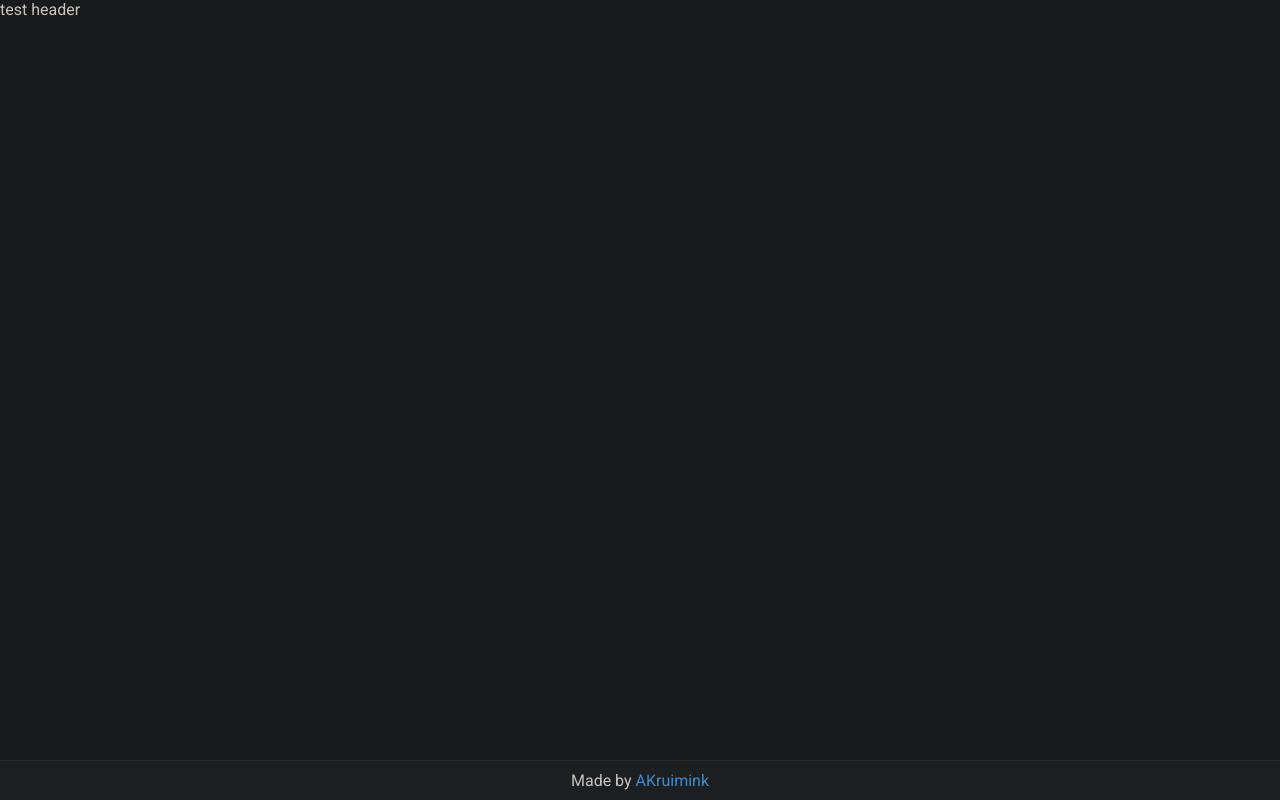
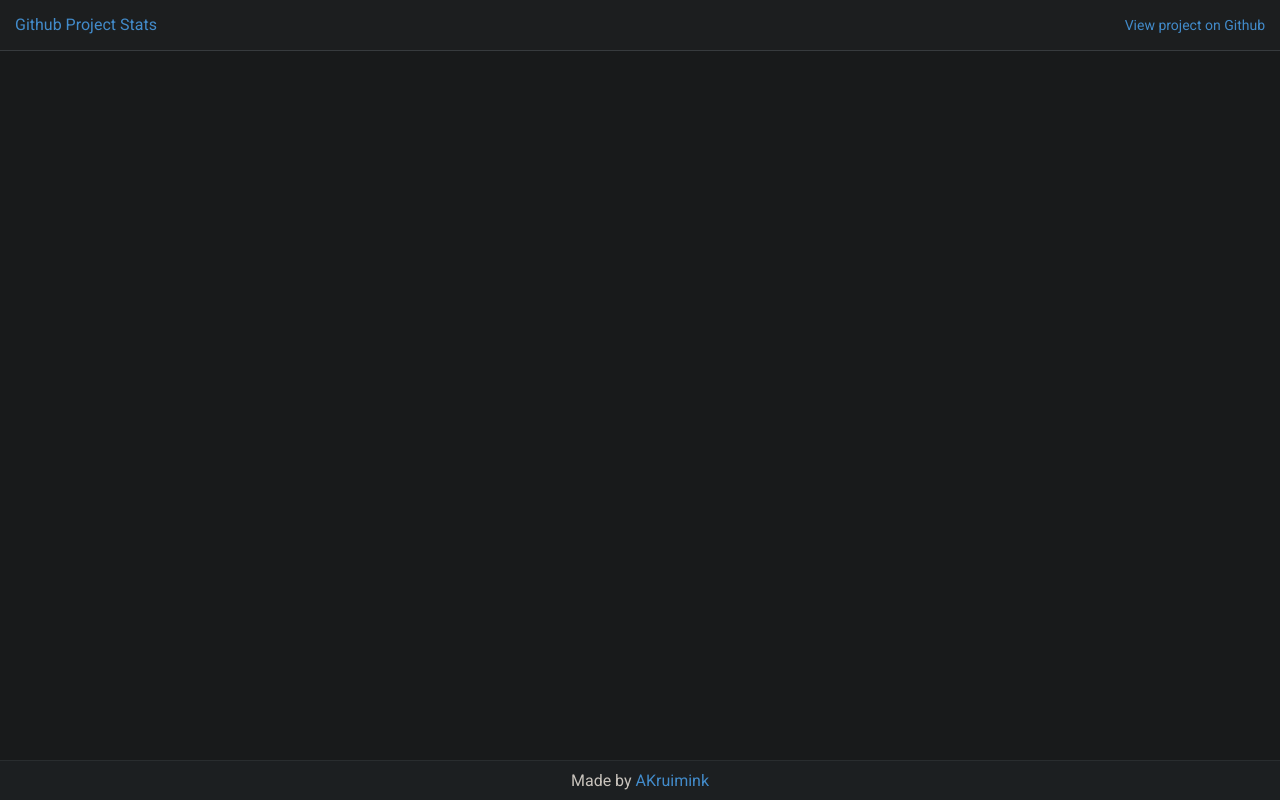
Before and after one commit to AKruimink/GithubStats, a plain HTML site: page src/index.html in a window 1280 px wide. Drawn offline with Linux system fonts and the light colour scheme.

Commit message:
Add basic right and left header section

```diff
--- a/src/css/main.css
+++ b/src/css/main.css
@@ -20,6 +20,31 @@ a:hover {
     text-decoration: underline;
 }
 
+.navbar {
+    display: flex;
+    flex-direction: row;
+    justify-content: space-between;
+}
+
+.navbar-default{
+    background-color: rgb(28, 30, 31);
+    border-bottom: 1px solid rgb(55, 59, 62);;
+    color: rgb(157, 148, 136);
+}
+
+.navbar-left {
+    padding: 15px;
+    line-height: 20px;
+    height: 50px;
+}
+
+.navbar-right{
+    padding: 15px;
+    font-size: 14px;
+    line-height: 20px;
+    height: 50px;
+}
+
 .footer {
     position: absolute;
     bottom: 0px;
--- a/src/index.html
+++ b/src/index.html
@@ -8,12 +8,21 @@
         <link rel="stylesheet" href="css/main.css">
     </head>
     <body>
-        <nav class="navbar" role="navigation">
-            <p>test header</p>
+        <nav class="navbar navbar-default" role="navigation">
+            <div class="navbar-left">
+                <a href=".">
+                    Github Project Stats
+                </a>
+            </div>
+            <div class="navbar-right">
+                <a href="https://github.com/AKruimink/Github-Project-Stats" target="_blank">
+                    View project on Github
+                </a>
+            </div>
         </nav>
 
         <footer class="footer">
-            <p>Made by <a href="https://github.com/AKruimink/Github-Project-Stats">AKruimink</a></p>
+            <p>Made by <a href="https://github.com/AKruimink" target="_blank">AKruimink</a></p>
         </footer>
     </body>
 </html>
```
